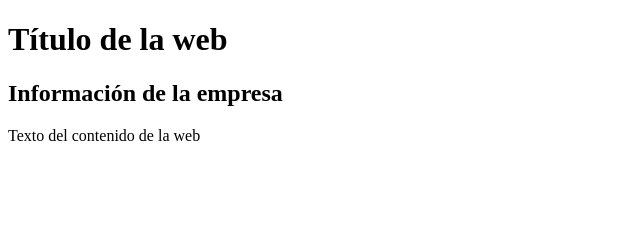
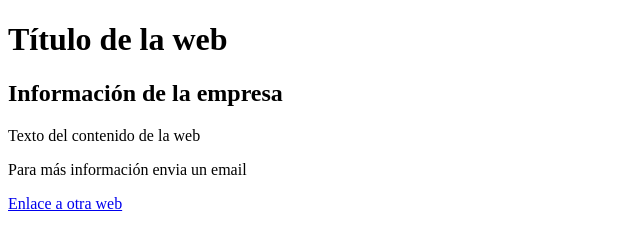
Before and after one commit to lauraolivas/Ejercicios-html, a plain HTML site: page index.html in a window 1280 px wide. Shown: the whole page, without its empty margins (0-640 px from the left). Drawn offline with Linux system fonts and the light colour scheme.

Commit message:
enlace añadido

```diff
--- a/index.html
+++ b/index.html
@@ -8,5 +8,7 @@
         <h1>Título de la web</h1>
         <h2>Información de la empresa</h2>
         <p>Texto del contenido de la web</p>
+        <p>Para más información envia un email</p>
+        <a href="http://www.ibserveis.com">Enlace a otra web</a>
     </body>
 </html>
```
